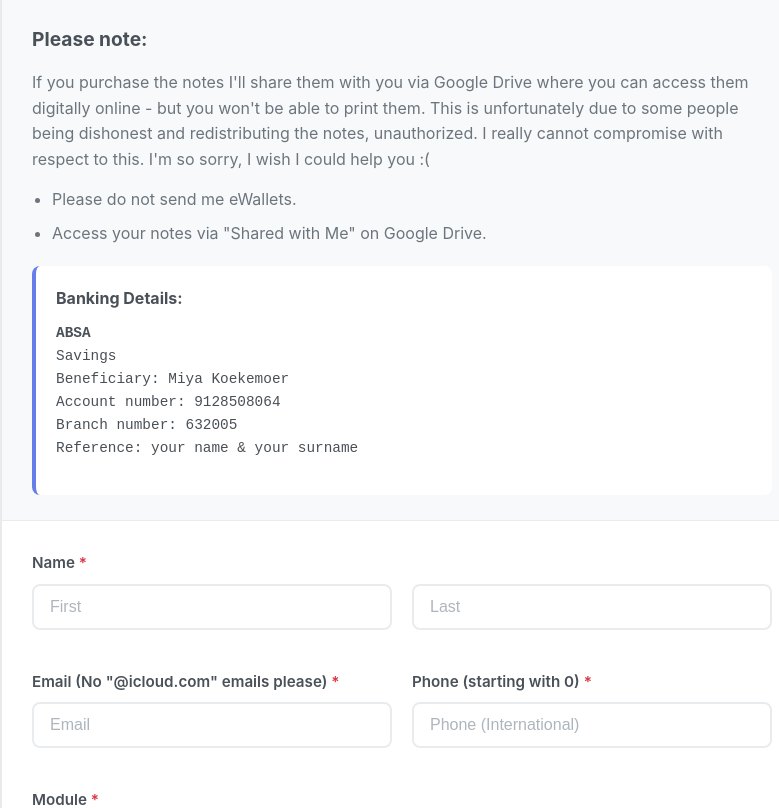
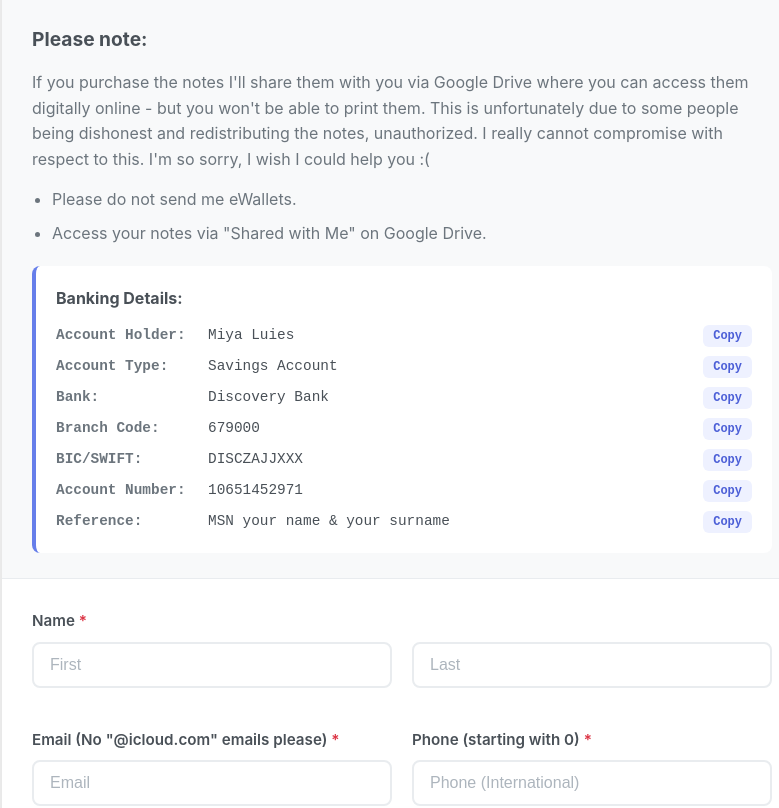
Before and after one commit to riekert7/msn-web-app, a Flask app: page /form in a window 1280 px wide. Shown: the part 132-940 px from the top of the page, without its empty margins (238-1017 px from the left). Run offline with Flask 3, Linux system fonts and the light colour scheme.

Commit message:
Add per-field copy buttons for banking details
Introduce per-field copy UI for banking details: update templates to render structured .bank-row entries with copy buttons (data-copy-target) and sample account values. Add setupBankingDetailsCopy() in static/script.js to register click handlers using the Clipboard API with a textarea fallback and show temporary "Copied" feedback. Update static/styles.css with layout and styling for .bank-rows, .bank-row, labels, values and .bank-copy-btn, plus minor spacing tweaks.

```diff
--- a/static/script.js
+++ b/static/script.js
@@ -36,6 +36,9 @@ document.addEventListener('DOMContentLoaded', function() {
     initializeForm();
 
     function initializeForm() {
+        // Banking details per-field copy buttons
+        setupBankingDetailsCopy();
+
         // Module selection handler
         moduleSelect.addEventListener('change', handleModuleChange);
 
@@ -60,6 +63,41 @@ document.addEventListener('DOMContentLoaded', function() {
 
         // Initial state
         updateSubmitButton();
+    }
+
+    function setupBankingDetailsCopy() {
+        document.querySelectorAll('.bank-copy-btn').forEach(btn => {
+            btn.addEventListener('click', async () => {
+                const targetId = btn.dataset.copyTarget;
+                const el = document.getElementById(targetId);
+                if (!el) return;
+                const text = (el.textContent || el.innerText || '').trim();
+
+                try {
+                    if (navigator.clipboard && navigator.clipboard.writeText) {
+                        await navigator.clipboard.writeText(text);
+                    } else {
+                        const textarea = document.createElement('textarea');
+                        textarea.value = text;
+                        textarea.style.position = 'fixed';
+                        textarea.style.opacity = '0';
+                        document.body.appendChild(textarea);
+                        textarea.select();
+                        document.execCommand('copy');
+                        document.body.removeChild(textarea);
+                    }
+                    const originalText = btn.textContent;
+                    btn.classList.add('copied');
+                    btn.textContent = 'Copied';
+                    setTimeout(() => {
+                        btn.classList.remove('copied');
+                        btn.textContent = originalText;
+                    }, 1200);
+                } catch (err) {
+                    console.error('Failed to copy', err);
+                }
+            });
+        });
     }
 
     function handleModuleChange() {
--- a/static/styles.css
+++ b/static/styles.css
@@ -74,13 +74,56 @@ body {
 
 .banking-details h4 {
     color: #495057;
-    margin-bottom: 10px;
+    margin-bottom: 12px;
 }
 
-.banking-details p {
+.bank-rows {
+    display: flex;
+    flex-direction: column;
+    gap: 8px;
+}
+
+.bank-row {
+    display: grid;
+    grid-template-columns: 140px 1fr auto;
+    align-items: center;
+    gap: 12px;
     font-family: 'Courier New', monospace;
     font-size: 0.9rem;
     color: #495057;
+}
+
+.bank-label {
+    font-weight: 600;
+    color: #6c757d;
+}
+
+.bank-value {
+    word-break: break-all;
+}
+
+.bank-copy-btn {
+    border: none;
+    background: #eef1ff;
+    color: #4c5fd7;
+    padding: 4px 10px;
+    border-radius: 6px;
+    font-size: 0.75rem;
+    font-weight: 600;
+    cursor: pointer;
+    font-family: inherit;
+    transition: background-color 0.2s ease, color 0.2s ease;
+    flex-shrink: 0;
+}
+
+.bank-copy-btn:hover {
+    background: #4c5fd7;
+    color: #fff;
+}
+
+.bank-copy-btn.copied {
+    background: #28a745;
+    color: #fff;
 }
 
 form {
--- a/templates/form.html
+++ b/templates/form.html
@@ -23,12 +23,43 @@
 
             <div class="banking-details">
                 <h4>Banking Details:</h4>
-                <p><strong>ABSA</strong><br>
-                Savings<br>
-                Beneficiary: Miya Koekemoer<br>
-                Account number: 9128508064<br>
-                Branch number: 632005<br>
-                Reference: your name &amp; your surname</p>
+                <div class="bank-rows">
+                    <div class="bank-row">
+                        <span class="bank-label">Account Holder:</span>
+                        <span class="bank-value" id="acctHolder">Miya Luies</span>
+                        <button type="button" class="bank-copy-btn" data-copy-target="acctHolder" title="Copy">Copy</button>
+                    </div>
+                    <div class="bank-row">
+                        <span class="bank-label">Account Type:</span>
+                        <span class="bank-value" id="acctType">Savings Account</span>
+                        <button type="button" class="bank-copy-btn" data-copy-target="acctType" title="Copy">Copy</button>
+                    </div>
+                    <div class="bank-row">
+                        <span class="bank-label">Bank:</span>
+                        <span class="bank-value" id="bankName">Discovery Bank</span>
+                        <button type="button" class="bank-copy-btn" data-copy-target="bankName" title="Copy">Copy</button>
+                    </div>
+                    <div class="bank-row">
+                        <span class="bank-label">Branch Code:</span>
+                        <span class="bank-value" id="branchCode">679000</span>
+                        <button type="button" class="bank-copy-btn" data-copy-target="branchCode" title="Copy">Copy</button>
+                    </div>
+                    <div class="bank-row">
+                        <span class="bank-label">BIC/SWIFT:</span>
+                        <span class="bank-value" id="bicSwift">DISCZAJJXXX</span>
+                        <button type="button" class="bank-copy-btn" data-copy-target="bicSwift" title="Copy">Copy</button>
+                    </div>
+                    <div class="bank-row">
+                        <span class="bank-label">Account Number:</span>
+                        <span class="bank-value" id="acctNumber">10651452971</span>
+                        <button type="button" class="bank-copy-btn" data-copy-target="acctNumber" title="Copy">Copy</button>
+                    </div>
+                    <div class="bank-row">
+                        <span class="bank-label">Reference:</span>
+                        <span class="bank-value" id="referenceText">MSN your name &amp; your surname</span>
+                        <button type="button" class="bank-copy-btn" data-copy-target="referenceText" title="Copy">Copy</button>
+                    </div>
+                </div>
             </div>
         </div>
 
```
